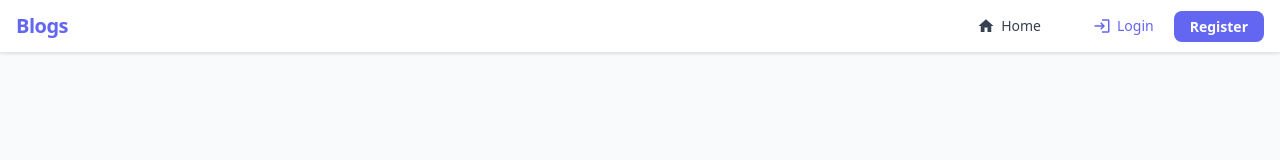
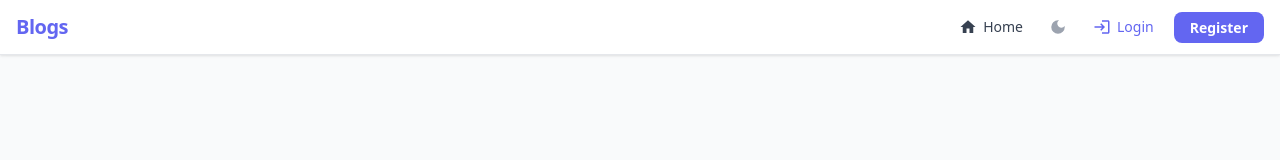
Before and after one commit to shahidx05/MERN-Blogs-App, a React app in the folder frontend/: page /login in a window 1280 px wide. Shown: the top 160 px of the page. Built offline with nearby package versions, Linux system fonts and the light colour scheme; the HTML template or start-up script is replaced by a standard one.

Commit message:
add dark mode

```diff
--- a/frontend/src/components/Navbar.jsx
+++ b/frontend/src/components/Navbar.jsx
@@ -7,12 +7,18 @@ const Navbar = () => {
   const { isLoggedIn, Logout, user } = useAuth();
   const navigate = useNavigate();
 
+  // ── Dark mode toggle (add this to your app root if you want it global) ──
+  const [dark, setDark] = useState(() => document.documentElement.classList.contains('dark'));
+  const toggleDark = () => {
+    document.documentElement.classList.toggle('dark');
+    setDark((prev) => !prev);
+  };
+
   // ── Mobile menu ──
   const [menuOpen, setMenuOpen] = useState(false);
 
   const navLinkClass = ({ isActive }) =>
-    `flex items-center gap-1.5 text-sm font-medium transition-colors duration-150 ${
-      isActive ? '' : ''
+    `flex items-center gap-1.5 text-sm font-medium transition-colors duration-150 ${isActive ? '' : ''
     }`;
 
   const navLinkStyle = (isActive) => ({
@@ -61,11 +67,12 @@ const Navbar = () => {
 
               {/* Dark mode toggle */}
               <button
+                onClick={toggleDark}
                 className="p-1.5 rounded-lg transition-colors"
                 style={{ color: 'var(--color-text-muted)' }}
                 title="Toggle theme"
               >
-                {/* {dark ? <MdLightMode size={18} /> : <MdDarkMode size={18} />} */}
+                {dark ? <MdLightMode size={18} /> : <MdDarkMode size={18} />}
               </button>
 
               {/* Logout */}
@@ -91,10 +98,12 @@ const Navbar = () => {
             <>
               {/* Dark mode toggle */}
               <button
+                onClick={toggleDark}
                 className="p-1.5 rounded-lg transition-colors"
                 style={{ color: 'var(--color-text-muted)' }}
                 title="Toggle theme"
               >
+                {dark ? <MdLightMode size={18} /> : <MdDarkMode size={18} />}
               </button>
 
               <NavLink to="/login" className={navLinkClass} style={({ isActive }) => navLinkStyle(isActive)}>
@@ -119,18 +128,23 @@ const Navbar = () => {
         {/* ── Mobile: right side ── */}
         <div className="flex md:hidden items-center gap-3">
           <button
+            onClick={toggleDark}
             className="p-1.5 rounded-lg"
             style={{ color: 'var(--color-text-muted)' }}
           >
+            {dark ? <MdLightMode size={18} /> : <MdDarkMode size={18} />}
           </button>
 
           {isLoggedIn && user && (
+            <NavLink to="/profile">
               <img
                 src={user.profile_img}
                 alt="Avatar"
+
                 className="w-8 h-8 rounded-full object-cover border-2"
                 style={{ borderColor: 'var(--color-primary)' }}
               />
+            </NavLink>
           )}
 
           <button
--- a/frontend/src/pages/Home.jsx
+++ b/frontend/src/pages/Home.jsx
@@ -108,7 +108,7 @@ const Home = () => {
             <PostCard
               key={post._id}
               post={post}
-              currentUserId={user._id}
+              currentUserId={user?._id}
               bookmarks={user.bookmarks}
               onLike={toggleLike}
               onBookmark={toggleSave}
```
Lines whose indentation alone changed are shown as unchanged.
